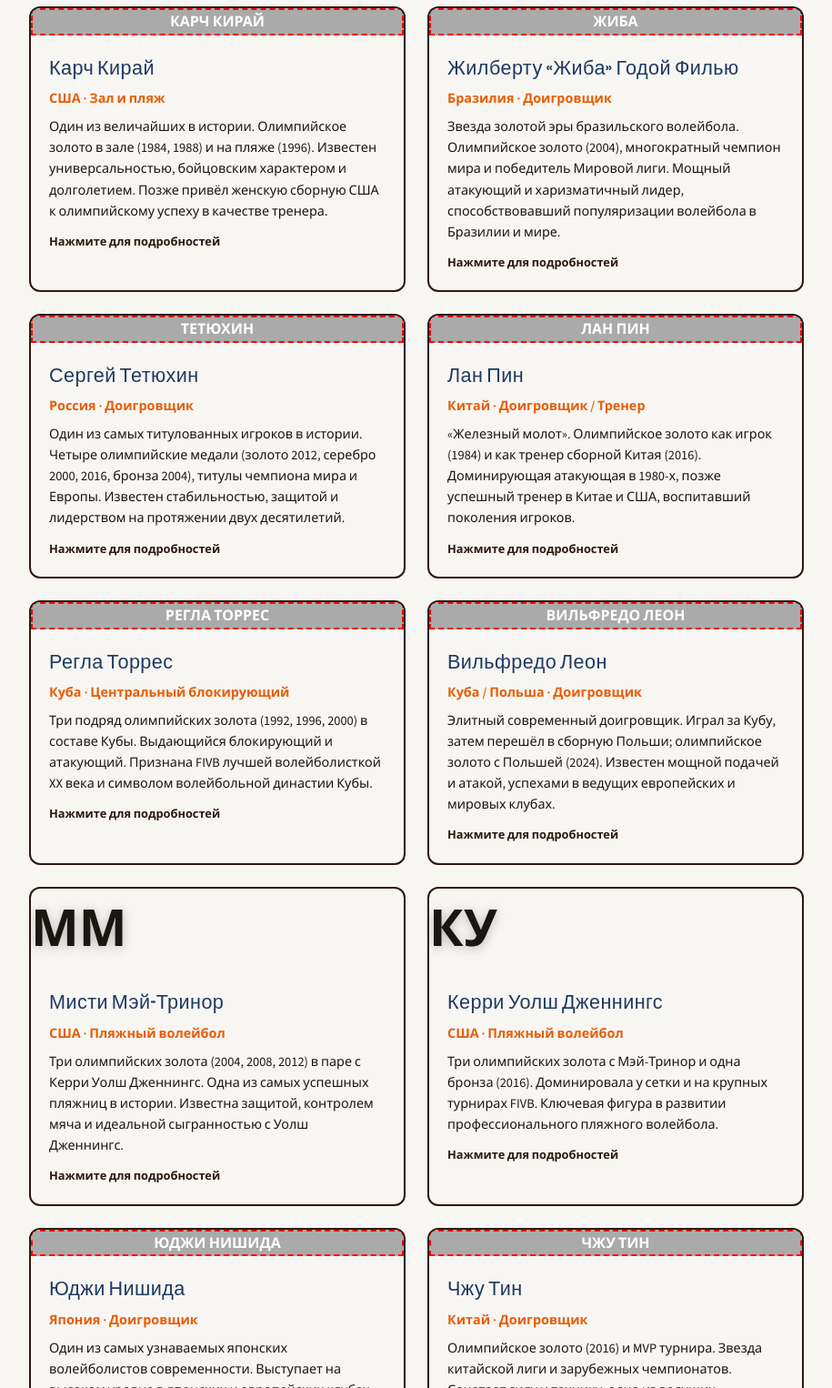
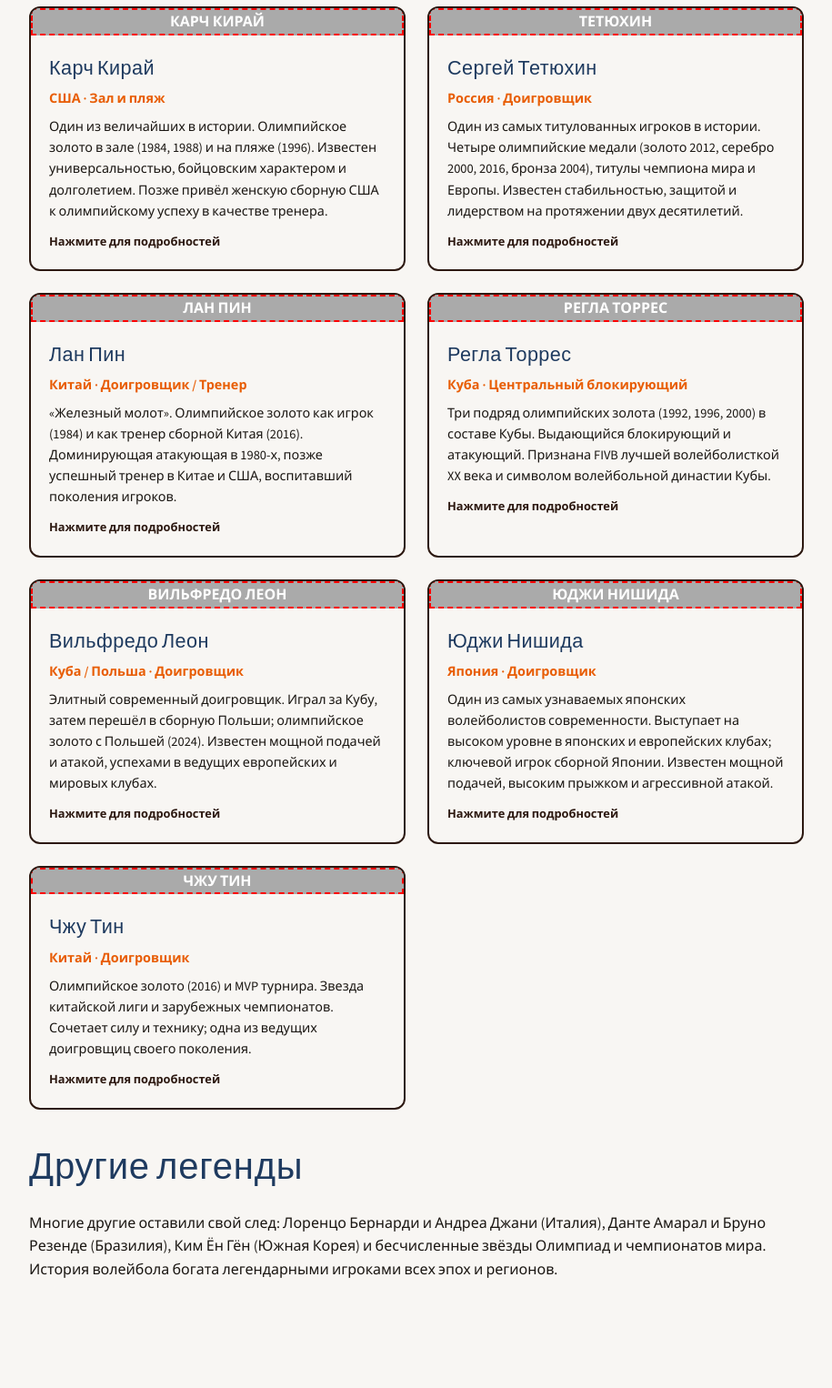
Before and after one commit to demidivanov1992-web/volleyball-history-site, a plain HTML site: page templates/players.html in a window 1280 px wide. Shown: the part 360-1886 px from the top of the page at 91% size, without its empty margins (182-1097 px from the left). Drawn offline with nearby package versions, Linux system fonts and the light colour scheme; files that its build step writes are made by us from their sources.

Commit message:
Remove Giba, Misty May-Treanor, and Kerri Walsh Jennings player cards from templates

```diff
--- a/templates/players.html
+++ b/templates/players.html
@@ -53,28 +53,6 @@
           <ul>
             <li>Олимпиады: золото 1984, 1988 (зал), 1996 (пляж)</li>
             <li>Зал славы волейбола: один из первых индуктов</li>
-          </ul>
-        </template>
-      </article>
-
-      <!-- Жиба -->
-      <article class="player-card" tabindex="0" role="button" aria-haspopup="dialog" aria-label="Подробнее: Жилберту Годой Филью">
-        <div class="player-image">
-          <!-- static\images\giba.png -->
-          <div style="width:100%; height:100%; background:#aaa; display:flex; align-items:center; justify-content:center; color:white; font-weight:bold; border:2px dashed red;">ЖИБА</div>
-        </div>
-        <div class="player-body">
-          <h3>Жилберту «Жиба» Годой Филью</h3>
-          <p class="player-meta">Бразилия · Доигровщик</p>
-          <p>Звезда золотой эры бразильского волейбола. Олимпийское золото (2004), многократный чемпион мира и победитель Мировой лиги. Мощный атакующий и харизматичный лидер, способствовавший популяризации волейбола в Бразилии и мире.</p>
-          <p class="player-teaser-hint">Нажмите для подробностей</p>
-        </div>
-        <template class="player-modal-detail">
-          <p>Жиба стал лицом «золотого» поколения бразильцев начала 2000-х: сила в атаке, эмоции на площадке и умение решать ключевые розыгрыши сделали его кумиром болельщиков.</p>
-          <p>Он выиграл Олимпиаду в Афинах, неоднократно поднимал кубки чемпионатов мира и Мировой лиги. В клубах выступал на высшем уровне в Италии и России, оставаясь узнаваемым брендом спорта в Бразилии.</p>
-          <ul>
-            <li>Олимпийское золото 2004</li>
-            <li>Чемпион мира, многократный призёр Мировой лиги</li>
           </ul>
         </template>
       </article>
@@ -163,48 +141,6 @@
           <ul>
             <li>Олимпийское золото с Польшей (2024)</li>
             <li>Победитель Лиги чемпионов, многократный чемпион Италии и Польши</li>
-          </ul>
-        </template>
-      </article>
-
-      <!-- Мисти Мэй-Тринор -->
-      <article class="player-card" tabindex="0" role="button" aria-haspopup="dialog" aria-label="Подробнее: Мисти Мэй-Тринор">
-        <div class="player-image player-image--placeholder" aria-hidden="true">
-          <span class="player-image__initials">ММ</span>
-        </div>
-        <div class="player-body">
-          <h3>Мисти Мэй-Тринор</h3>
-          <p class="player-meta">США · Пляжный волейбол</p>
-          <p>Три олимпийских золота (2004, 2008, 2012) в паре с Керри Уолш Дженнингс. Одна из самых успешных пляжниц в истории. Известна защитой, контролем мяча и идеальной сыгранностью с Уолш Дженнингс.</p>
-          <p class="player-teaser-hint">Нажмите для подробностей</p>
-        </div>
-        <template class="player-modal-detail">
-          <p>Мисти Мэй-Тринор — одна из величайших пляжных волейболисток. В паре с Керри Уолш Дженнингс она выиграла три Олимпиады подряд и множество этапов Мирового тура FIVB.</p>
-          <p>Её защита, чтение игры и хладнокровие в концовках сделали дуэт с Уолш Дженнингс эталоном пляжного волейбола 2000–2010-х годов.</p>
-          <ul>
-            <li>Олимпийское золото 2004, 2008, 2012</li>
-            <li>Многократная чемпионка этапов FIVB</li>
-          </ul>
-        </template>
-      </article>
-
-      <!-- Керри Уолш Дженнингс -->
-      <article class="player-card" tabindex="0" role="button" aria-haspopup="dialog" aria-label="Подробнее: Керри Уолш Дженнингс">
-        <div class="player-image player-image--placeholder" aria-hidden="true">
-          <span class="player-image__initials">КУ</span>
-        </div>
-        <div class="player-body">
-          <h3>Керри Уолш Дженнингс</h3>
-          <p class="player-meta">США · Пляжный волейбол</p>
-          <p>Три олимпийских золота с Мэй-Тринор и одна бронза (2016). Доминировала у сетки и на крупных турнирах FIVB. Ключевая фигура в развитии профессионального пляжного волейбола.</p>
-          <p class="player-teaser-hint">Нажмите для подробностей</p>
-        </div>
-        <template class="player-modal-detail">
-          <p>Уолш Дженнингс выступала на блоке с огромным размахом и ментальной устойчивостью; в паре с Мэй-Тринор она выиграла три Олимпиады и множество этапов Мирового тура.</p>
-          <p>На Играх в Рио она взяла бронзу в новой паре, подтвердив класс на высшем уровне. Её имя ассоциируют с профессионализацией и медийностью пляжного волейбола в США.</p>
-          <ul>
-            <li>Олимпийское золото 2004, 2008, 2012; бронза 2016</li>
-            <li>Многократная чемпионка этапов FIVB</li>
           </ul>
         </template>
       </article>
```
